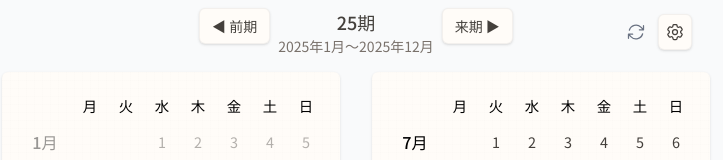
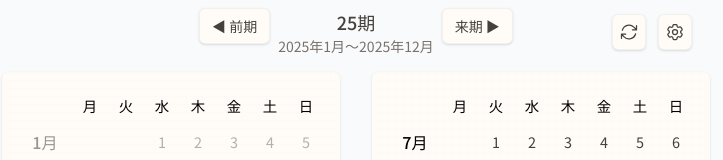
Before and after one commit to okonomi/period-calendar, a React (Vite) app: page / in a window 1280 px wide. Shown: the top 160 px of the page, without its empty margins (284-1007 px from the left). Built offline with nearby package versions, Linux system fonts and the light colour scheme; no server answers.

Commit message:
feat: remove className prop from ReloadButton and apply default styling

```diff
--- a/src/components/ReloadButton.tsx
+++ b/src/components/ReloadButton.tsx
@@ -2,15 +2,14 @@
 import { ArrowPathIcon } from "./icon/ArrowPathIcon"
 
 interface Props {
-  className?: string
   onClick?: () => void
 }
 
-export const ReloadButton: React.FC<Props> = ({ className = "", onClick }) => {
+export const ReloadButton: React.FC<Props> = ({ onClick }) => {
   return (
     <button
       type="button"
-      className={`text-gray-500 hover:text-gray-700 focus:outline-none ${className}`}
+      className="sc-box sc-button text-calendar-text flex size-9 cursor-pointer items-center justify-center p-1.5 transition-all hover:scale-105 hover:shadow"
       onClick={onClick}
       aria-label="ページを再読み込み"
       title="ページを再読み込み"
```
